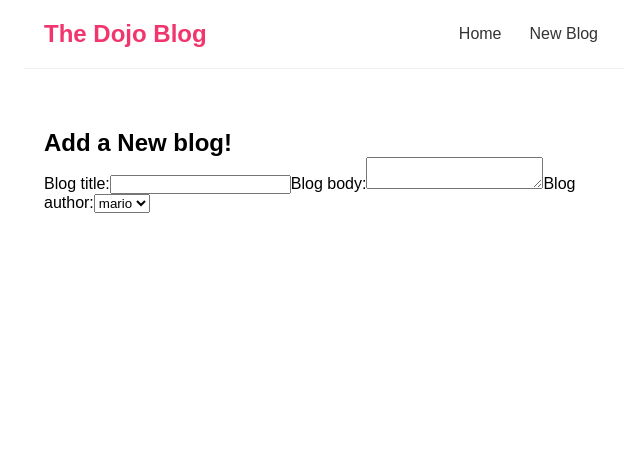
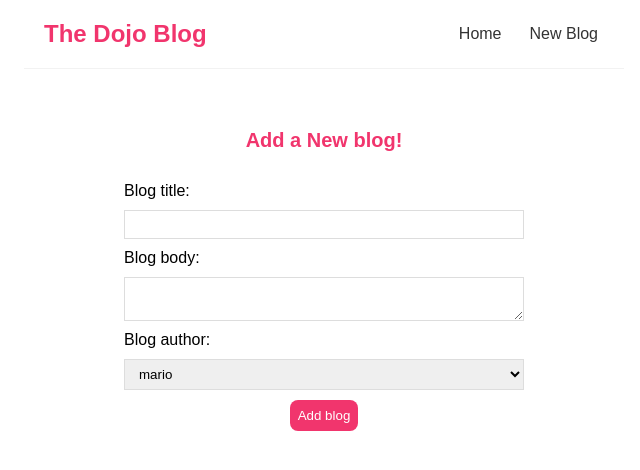
Before and after one commit to Im-Hassan-wd/Blog-App, a React (Create React App) app: page /create in a window 1280 px wide. Shown: the top 470 px of the page, without its empty margins (316-956 px from the left). Built offline with nearby package versions, Linux system fonts and the light colour scheme.

Commit message:
styling things up

```diff
--- a/src/Create.js
+++ b/src/Create.js
@@ -12,6 +12,7 @@
                     <option value="mario">mario</option>
                     <option value="yoshi">yoshi</option>
                 </select>
+                <button>Add blog</button>
             </form>
         </div>
     );
--- a/src/index.css
+++ b/src/index.css
@@ -82,3 +82,41 @@
   border-radius: 8px;
   cursor: pointer;
 }
+
+/* create new blog form */
+.create {
+  max-width: 400px;
+  margin: 0 auto;
+  text-align: center;
+}
+
+.create label {
+  text-align: left;
+  display: block;
+}
+
+.create h2 {
+  font-size: 20px;
+  color: #f1356d;
+  margin-bottom: 30px;
+}
+
+.create input,
+.create textarea,
+.create select {
+  width: 100%;
+  padding: 6px 10px;
+  margin: 10px 0;
+  border: 1px solid #ddd;
+  box-sizing: border-box;
+  display: block;
+}
+
+.create button {
+  background: #f1356d;
+  color: #fff;
+  border: none;
+  padding: 8px;
+  border-radius: 8px;
+  cursor: pointer;
+}
```
